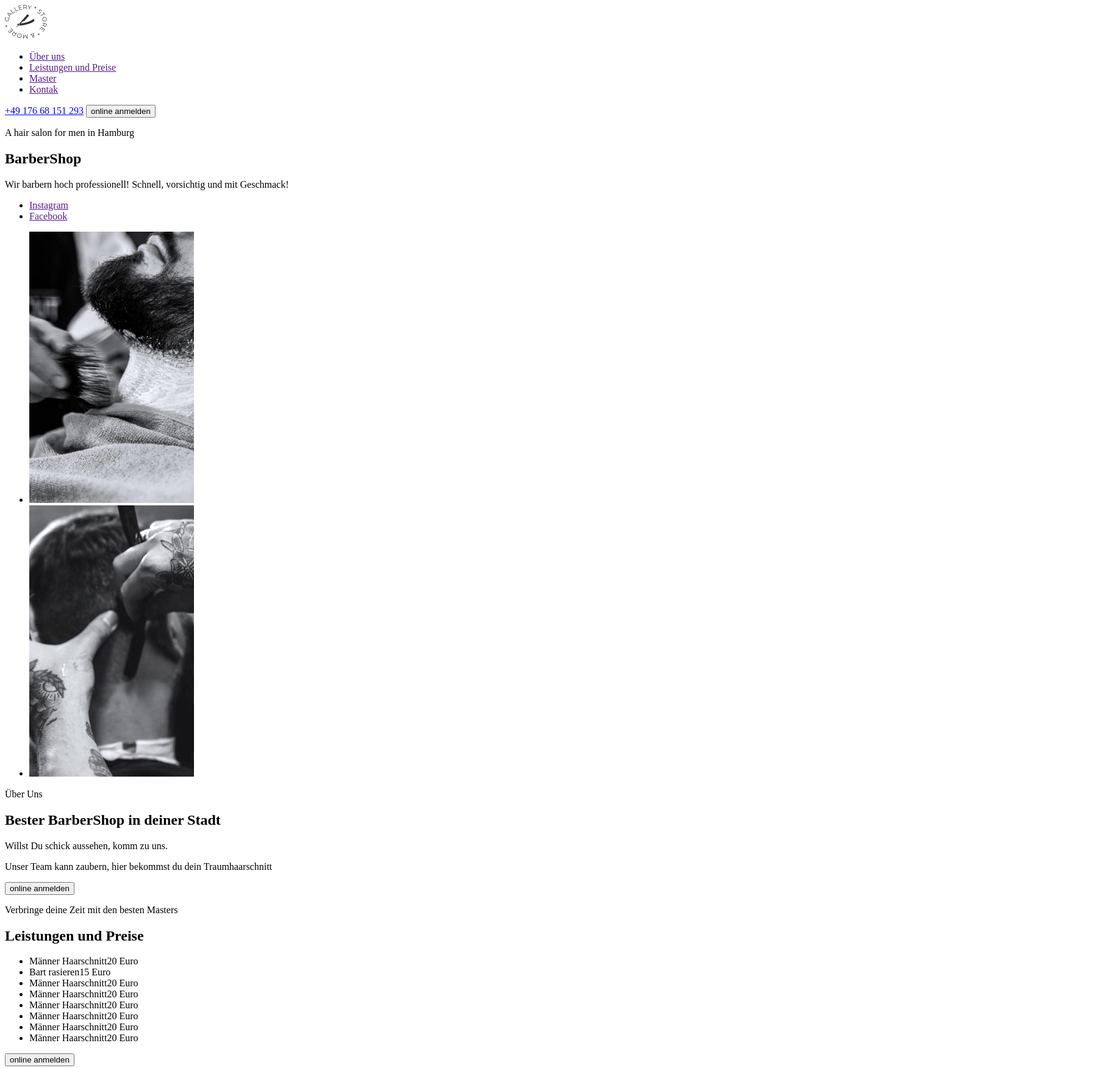
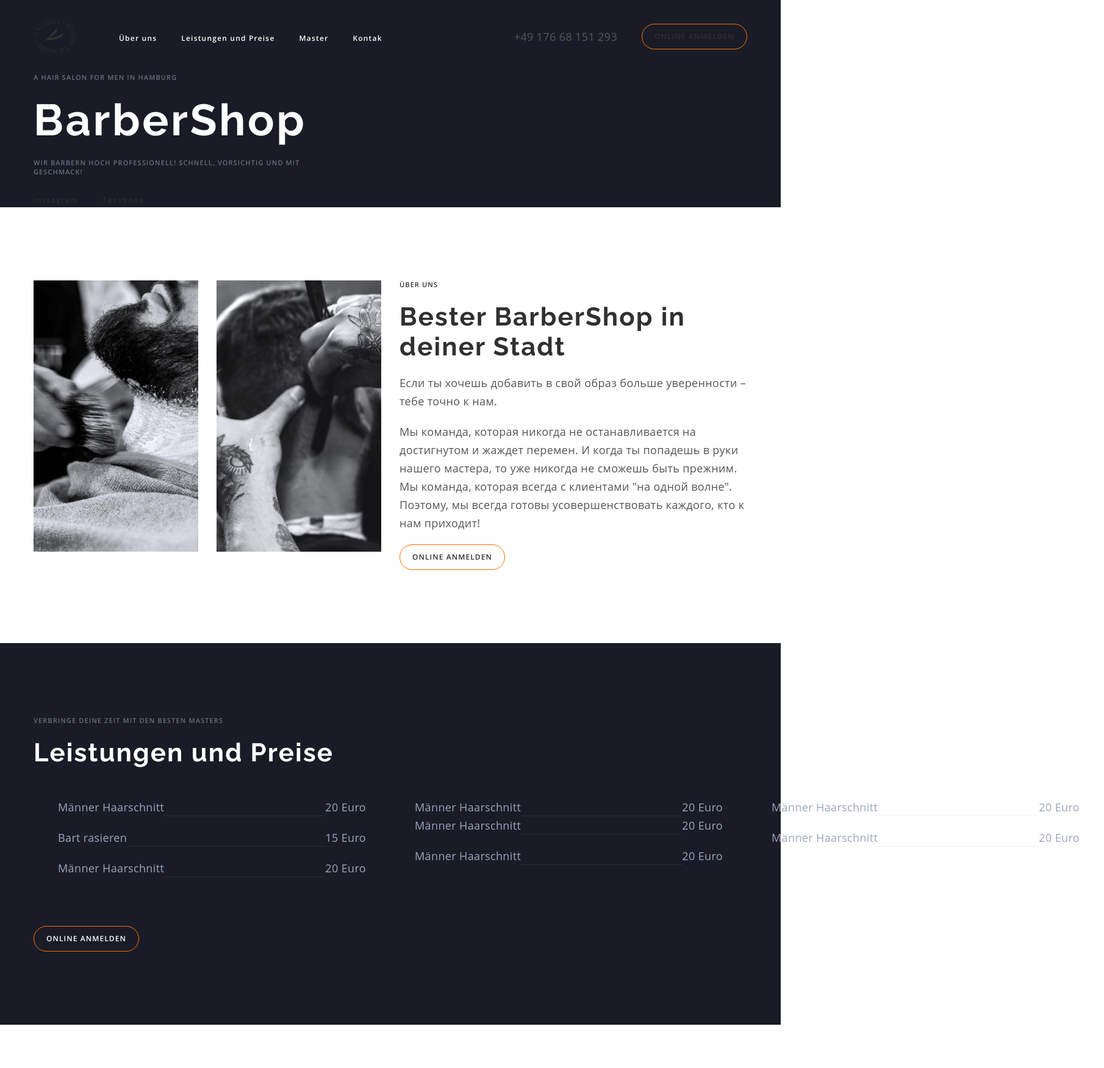
Before and after one commit to Zharkynbek/BarberShop, a plain HTML site: page index.html in a window 1280 px wide. Shown: the top 1752 px of the page at 61% size, 1810 px wide, since content can reach past the window. Drawn offline with nearby package versions, Linux system fonts and the light colour scheme; a web font is replaced by a local one.

Commit message:
pozisioniruet stili, dobavlyaet fonts i css normalize

```diff
--- a/css/style.css
+++ b/css/style.css
@@ -0,0 +1,359 @@
+@font-face {
+  font-family: "Open Sans";
+  font-style: normal;
+  font-weight: 400;
+  src: url("../fonts/open-sans/open-sans-v18-latin_cyrillic-ext_cyrillic-regular.eot");
+  src: local("Open Sans Regular"), local("OpenSans-Regular"),
+    url("../fonts/open-sans-v18-latin_cyrillic-ext_cyrillic-regular.eot?#iefix")
+      format("embedded-opentype"),
+    url("../fonts/open-sans/open-sans-v18-latin_cyrillic-ext_cyrillic-regular.woff2")
+      format("woff2"),
+    url("../fonts/open-sans/open-sans-v18-latin_cyrillic-ext_cyrillic-regular.woff")
+      format("woff"),
+    url("../fonts/open-sans/open-sans-v18-latin_cyrillic-ext_cyrillic-regular.ttf")
+      format("truetype"),
+    url("../fonts/open-sans/open-sans-v18-latin_cyrillic-ext_cyrillic-regular.svg#OpenSans")
+      format("svg");
+}
+
+@font-face {
+  font-family: "Open Sans";
+  font-style: normal;
+  font-weight: 600;
+  src: url("../fonts/open-sans/open-sans-v18-latin_cyrillic-ext_cyrillic-600.eot");
+  src: local("Open Sans SemiBold"), local("OpenSans-SemiBold"),
+    url("../fonts/open-sans-v18-latin_cyrillic-ext_cyrillic-600.eot?#iefix")
+      format("embedded-opentype"),
+    url("../fonts/open-sans/open-sans-v18-latin_cyrillic-ext_cyrillic-600.woff2")
+      format("woff2"),
+    url("../fonts/open-sans/open-sans-v18-latin_cyrillic-ext_cyrillic-600.woff")
+      format("woff"),
+    url("../fonts/open-sans/open-sans-v18-latin_cyrillic-ext_cyrillic-600.ttf")
+      format("truetype"),
+    url("../fonts/open-sans/open-sans-v18-latin_cyrillic-ext_cyrillic-600.svg#OpenSans")
+      format("svg");
+}
+
+@font-face {
+  font-family: "Open Sans";
+  font-style: normal;
+  font-weight: 700;
+  src: url("../fonts/open-sans/open-sans-v18-latin_cyrillic-ext_cyrillic-700.eot");
+  src: local("Open Sans Bold"), local("OpenSans-Bold"),
+    url("../fonts/open-sans/open-sans-v18-latin_cyrillic-ext_cyrillic-700.eot?#iefix")
+      format("embedded-opentype"),
+    url("../fonts/open-sans/open-sans-v18-latin_cyrillic-ext_cyrillic-700.woff2")
+      format("woff2"),
+    url("../fonts/open-sans/open-sans-v18-latin_cyrillic-ext_cyrillic-700.woff")
+      format("woff"),
+    url("../fonts/open-sans/open-sans-v18-latin_cyrillic-ext_cyrillic-700.ttf")
+      format("truetype"),
+    url("../fonts/open-sans/open-sans-v18-latin_cyrillic-ext_cyrillic-700.svg#OpenSans")
+      format("svg");
+}
+
+:root {
+  --main-text-cl: #555555;
+  --accent-cl: #ff6c00;
+  --black: #303030;
+  --grey: #9da4bd;
+  --white: #fff;
+  --dark-bg: #191c26;
+  --light-grey: #f7f7f7;
+}
+
+html {
+  box-sizing: border-box;
+}
+
+body {
+  font-family: "Open Sans", sans-serif;
+  font-size: 18px;
+  line-height: 1.67;
+  letter-spacing: 0.02em;
+  color: var(--main-text-cl);
+}
+
+h1,
+h2,
+h3,
+p {
+  margin-top: 0;
+}
+
+p {
+  margin-bottom: 20px;
+}
+
+img {
+  display: block;
+  min-width: 100%;
+  height: auto;
+}
+
+address {
+  font-style: normal;
+}
+
+.visually-hidden {
+  position: absolute !important;
+  clip: rect(1px 1px 1px 1px);
+  clip: rect(1px, 1px, 1px, 1px);
+  padding: 0 !important;
+  border: 0 !important;
+  height: 1px !important;
+  width: 1px !important;
+  overflow: hidden;
+}
+
+.container {
+  width: 1200px;
+  padding-left: 15px;
+  padding-right: 15px;
+  margin-right: auto;
+  margin-left: auto;
+}
+
+.list {
+  list-style: none;
+  margin: 0;
+  padding: 0;
+}
+
+.link {
+  color: inherit;
+  text-decoration: none;
+}
+
+.link:hover,
+.link:focus {
+  color: var(--accent-cl);
+}
+
+.btn {
+  display: inline-block;
+  padding: 12px 20px;
+  font-family: inherit;
+  font-weight: 600;
+  font-size: 12px;
+  line-height: 1.333;
+  letter-spacing: 0.09em;
+  text-transform: uppercase;
+  color: var(--black);
+  background-color: transparent;
+  border: 1px solid var(--accent-cl);
+  border-radius: 25px;
+}
+
+.menu {
+  display: inline-flex;
+}
+
+.menu-item:not(:last-child) {
+  margin-right: 40px;
+}
+
+.menu-link {
+  font-weight: 600;
+  font-size: 12px;
+  line-height: 1.33;
+  letter-spacing: 0.1em;
+  color: var(--white);
+}
+
+.social {
+  display: inline-flex;
+}
+
+.social-item:not(:last-child) {
+  margin-right: 40px;
+}
+
+.social-link {
+  font-weight: 600;
+  font-size: 11px;
+  line-height: 1.36;
+  letter-spacing: 0.2em;
+  color: var(--black);
+}
+
+.title {
+  font-family: "Raleway", sans-serif;
+  font-weight: 700;
+  letter-spacing: 0.05em;
+  color: var(--black);
+}
+
+.page-title {
+  margin-bottom: 20px;
+  font-size: 72px;
+  line-height: 1.18;
+}
+
+.section {
+  padding-top: 120px;
+  padding-bottom: 120px;
+}
+
+.section-title {
+  margin-bottom: 20px;
+  font-size: 42px;
+  line-height: 1.167;
+}
+
+.section-lable {
+  margin-top: 0;
+  margin-bottom: 20px;
+  font-weight: 600;
+  font-size: 11px;
+  line-height: 1.36;
+  letter-spacing: 0.1em;
+  text-transform: uppercase;
+  color: var(--black);
+}
+
+.flexbox {
+  display: flex;
+  justify-content: space-between;
+}
+
+.content-box {
+  width: calc((100% - 30px) / 2);
+}
+
+.item-title {
+  font-size: 18px;
+  line-height: 1.389;
+  color: var(--black);
+}
+
+.header {
+  padding-top: 32px;
+  padding-bottom: 32px;
+  background-color: var(--dark-bg);
+}
+
+.header .logo {
+  margin-right: 71px;
+}
+
+.header .contact-link {
+  margin-right: 40px;
+}
+
+.header-container {
+  display: flex;
+  justify-content: flex-end;
+  align-items: center;
+}
+
+.navigation {
+  display: flex;
+  margin-right: auto;
+  align-items: center;
+}
+
+.hero-content {
+  max-width: 470px;
+}
+
+.price-list {
+  display: flex;
+  flex-direction: column;
+  flex-wrap: wrap;
+  padding-top: 30px;
+  padding-bottom: 30px;
+  height: 240px;
+}
+
+.price-item {
+  width: 50%;
+  padding: 0 40px;
+  display: flex;
+  justify-content: space-between;
+}
+
+.price-item:not(:nth-child(4n)) {
+  margin-bottom: 20px;
+}
+
+.price-line {
+  flex-grow: 1;
+  border-bottom: 1px solid rgba(157, 164, 189, 0.12);
+}
+
+.team {
+  background-color: var(--light-grey);
+}
+
+.grid {
+  display: flex;
+  flex-wrap: wrap;
+  margin-left: -30px;
+  margin-top: -30px;
+}
+
+.grid-item {
+  margin-left: 30px;
+  margin-top: 30px;
+}
+
+.team-item {
+  flex-basis: calc(100% / 3 - 30px);
+  text-align: center;
+}
+
+.team-position {
+  font-size: 14px;
+  line-height: 1.357;
+  color: var(--accent-cl);
+}
+
+.galerie-item {
+  flex-basis: calc(100% / 4 - 30px);
+}
+
+.contacts-item: :not(:last-child) {
+  margin-bottom: 20px;
+}
+
+.worktime {
+  margin-top: 70px;
+}
+
+.footer {
+  padding-top: 56px;
+  padding-bottom: 56px;
+}
+
+.footer .container {
+  display: flex;
+  justify-content: space-between;
+  align-items: center;
+}
+
+.copyright {
+  font-weight: 600;
+  font-size: 11px;
+  line-height: 1.36;
+  letter-spacing: 0.2em;
+  color: var(--grey);
+}
+
+.dark-bg {
+  background-color: var(--dark-bg);
+  color: var(--grey);
+}
+
+.dark-bg .page-title,
+.dark-bg .section-title {
+  color: var(--white);
+}
+
+.dark-bg .section-lable {
+  color: rgba(157, 164, 189, 0.6);
+}
+
+.dark-bg .btn {
+  color: var(--white);
+}
--- a/index.html
+++ b/index.html
@@ -4,69 +4,83 @@
     <meta charset="UTF-8">
     <meta name="viewport" content="width=device-width, initial-scale=1.0">
     <title>BarberShop</title>
+    <link href="https://fonts.googleapis.com/css2?family=Raleway:wght@700&display=swap" rel="stylesheet">
+    <link rel="stylesheet" href="https://cdnjs.cloudflare.com/ajax/libs/modern-normalize/1.0.0/modern-normalize.min.css">
+    <link rel="stylesheet" href="css/style.css">
 </head>
 <body>
 
-    <header>
-        <nav>
-        <a href=""><img src="./images/Logo.png " alt="logo">
+    <header class="header">
+        <div class="container header-container">
+        <nav class="navigation">
+        <a class="logo" href=""><img src="./images/Logo.png " alt="logo">
         </a>
-        <ul>
-            <li><a href="">Über uns</a></li>
-            <li><a href="">Leistungen und Preise</a></li>
-            <li><a href="">Master</a></li>
-            <li><a href="">Kontak</a></li>
+        <ul class="menu list">
+            <li class="menu-item"><a href="about" class="link menu-link">Über uns</a></li>
+            <li class="menu-item"><a href="price" class="link menu-link">Leistungen und Preise</a></li>
+            <li class="menu-item"><a href="item" class="link menu-link">Master</a></li>
+            <li class="menu-item"><a href="contacts" class="link menu-link">Kontak</a></li>
         </ul>
         </nav>
-        <a href="tel:+4917668151293">+49 176 68 151 293</a>
-        <button type="button">online anmelden</button>
-
+        <a href="tel:+4917668151293" class="link contact-link">+49 176 68 151 293</a>
+        <button class="btn" type="button">online anmelden</button>
+        </div>
     </header>
-    <section>
-        <div>
-        <p>A hair salon for men in Hamburg</p>
-        <h1>BarberShop</h1>
-        <p>Wir barbern hoch professionell! Schnell, vorsichtig und mit Geschmack!</p>
+    <section class="hero dark-bg">
+        <div class="container">
+        <div class="hero-content">
+        <p class="section-lable">A hair salon for men in Hamburg</p>
+        <h1 class="title page-title">BarberShop</h1>
+        <p class="section-lable">Wir barbern hoch professionell! Schnell, vorsichtig und mit Geschmack!</p>
         </div>
-        <ul>
-            <li><a href="" target="_blanck" rel="noopener noreferer">Instagram</a></li>
-            <li><a href="" target="_blanck" rel="noopener noreferer">Facebook</a></li>
+        <ul class="list social">
+            <li class="social-item"><a href="" class="link social-link" target="_blanck" rel="noopener noreferer">Instagram</a></li>
+            <li class="social-item"><a href="" class="link social-link" target="_blanck" rel="noopener noreferer">Facebook</a></li>
         </ul>
+        </div>
     </section>
-    <section>
-        <div>
-            <ul>
-                <li><img src="./images/img-1.jpg" width="270" height="445" alt="foto1"></li>
-                <li><img src="./images/img-2.jpg" width="270" height="445" alt="foto2"></li>
+    <section class="section about" id="about">
+        <div class="container flexbox">
+        <div class="content-box">
+            <ul class="list flexbox">
+                <li class="content-box"><img src="./images/img-1.jpg" width="270" height="445" alt="foto1"></li>
+                <li class="content-box"><img src="./images/img-2.jpg" width="270" height="445" alt="foto2"></li>
             </ul>
         </div>
-        <div>
-            <p>Über Uns</p>
-            <h2>Bester BarberShop in deiner Stadt</h2>
-            <p>Willst Du schick aussehen, komm zu uns.</p>
-            <p>Unser Team kann zaubern, hier bekommst du dein Traumhaarschnitt</p>
-            <button type="button">online anmelden</button>
+        <div class="content-box">
+            <p class="section-lable">Über Uns</p>
+            <h2 class="title section-title">Bester BarberShop in deiner Stadt</h2>
+            <p>Если ты хочешь добавить в свой образ больше уверенности – тебе точно к нам.</p>
+            <p>Мы команда, которая никогда не останавливается на достигнутом
+            и жаждет перемен. И когда ты попадешь в руки нашего мастера,
+            то уже никогда не сможешь быть прежним. Мы команда, которая всегда с клиентами "на одной волне". Поэтому, мы всегда
+            готовы усовершенствовать каждого, кто к нам приходит!</p>
+            <button class="btn" type="button">online anmelden</button>
+        </div>
         </div>
     </section>
-    <section>
-        <p>Verbringe deine Zeit mit den besten Masters</p>
-        <h2>Leistungen und Preise</h2>
-        <ul>
-            <li><span>Männer Haarschnitt</span><span>20 Euro</span></li>
-            <li><span>Bart rasieren</span><span>15 Euro</span></li>
-            <li><span>Männer Haarschnitt</span><span>20 Euro</span></li>
-            <li><span>Männer Haarschnitt</span><span>20 Euro</span></li>
-            <li><span>Männer Haarschnitt</span><span>20 Euro</span></li>
-            <li><span>Männer Haarschnitt</span><span>20 Euro</span></li>
-            <li><span>Männer Haarschnitt</span><span>20 Euro</span></li>
-            <li><span>Männer Haarschnitt</span><span>20 Euro</span></li>
+
+    <section class="section dark-bg price" id="price">
+        <div class="container">
+        <p class="section-lable">Verbringe deine Zeit mit den besten Masters</p>
+        <h2 class="title section-title">Leistungen und Preise</h2>
+        <ul class="list price-list">
+            <li class="price-item"><span>Männer Haarschnitt</span><span class="price-line"></span><span>20 Euro</span></li>
+            <li class="price-item"><span>Bart rasieren</span><span class="price-line"></span><span><span>15 Euro</span></li>
+            <li class="price-item"><span>Männer Haarschnitt</span><span class="price-line"></span><span>20 Euro</span></li>
+            <li class="price-item"><span>Männer Haarschnitt</span><span class="price-line"></span><span>20 Euro</span></li>
+            <li class="price-item"><span>Männer Haarschnitt</span><span class="price-line"></span><span>20 Euro</span></li>
+            <li class="price-item"><span>Männer Haarschnitt</span><span class="price-line"></span><span>20 Euro</span></li>
+            <li class="price-item"><span>Männer Haarschnitt</span><span class="price-line"></span><span>20 Euro</span></li>
+            <li class="price-item"><span>Männer Haarschnitt</span><span class="price-line"></span><span>20 Euro</span></li>
         </ul>
-        <button type="button">online anmelden</button>
-
+        <button class="btn" type="button">online anmelden</button>
+        </div>
     </section>
-    <section>
-        <div>
-            <ul>
+    <section class="section benefits">
+        <div class="container flexbox">
+        <div class="content-box">
+            <ul class="list">
                 <li><span>200</span><span><sup>+</sup></span><span>zufriedene Kunden am Tag</span></li>
                 <li><span>20</span><span><sup>+</sup></span><span>Zertifikate für gute Service</span></li>
                 <li><span>10</span><span><sup>+</sup></span><span>beste Master Hamburgs</span></li>
@@ -74,23 +88,26 @@
             </ul>
         </div>
 
-    <div>
-        <p>Old Scool</p>
-        <h2>Warum Leute besuchen uns?</h2>
+    <div class="content-box">
+        <p class="section-lable">Old Scool</p>
+        <h2 class="title section-title">Warum Leute besuchen uns?</h2>
         <p>Willst Du schick aussehen, komm zu uns.</p>
         <p>Über uns sagt man nur gutes, lieber einmal besuchen, als 100 mal darüber hören</p>
 
     </div>
+    </div>
     </section>
-    <section>
-        <p>Wenn dir deine Zeit wert ist</p>
-        <h2>Unsere Masters</h2>
+    <section class="section team" id="team">
+        <div class="container">
 
-            <ul>
-                <li><img src="./images/img1.jpg" alt="Barber John Smith">
-                    <h3>John Smith</h3>
-                    <p>Extreme Barber</p>
-                    <ul>
+        <p class="section-lable">Wenn dir deine Zeit wert ist</p>
+        <h2 class="title section-title">Unsere Masters</h2>
+
+            <ul class="list grid">
+                <li class="grid-item team-item"><img src="./images/img1.jpg" alt="Barber John Smith">
+                    <h3 class="item-title" lang="en">John Smith</h3>
+                    <p class="team-position" lang="en">Extreme Barber</p>
+                    <ul class="list">
                         <li><a href="" target="_blanck" rel="noopener noreferer" area-label="Instagram"></a></li>
                         <li><a href="" target="_blanck" rel="noopener noreferer" area-label="Twitter"></a></li>
                         <li><a href="" target="_blanck" rel="noopener noreferer" area-label="Facebook"></a></li>
@@ -98,10 +115,10 @@
                     </ul>
                 </li>
 
-                <li><img src="./images/img2.jpg" alt="Barber Michele Doe">
-                    <h3>Michele Doe</h3>
-                    <p>Extreme Barber</p>
-                    <ul>
+                <li class="grid-item team-item"><img src="./images/img2.jpg" alt="Barber Michele Doe">
+                    <h3 class="item-title" lang="en">Michele Doe</h3>
+                    <p class="team-position" lang="en">Extreme Barber</p>
+                    <ul class="list">
                         <li><a href="" target="_blanck" rel="noopener noreferer" area-label="Instagram"></a></li>
                         <li><a href="" target="_blanck" rel="noopener noreferer" area-label="Twitter"></a></li>
                         <li><a href="" target="_blanck" rel="noopener noreferer" area-label="Facebook"></a></li>
@@ -109,10 +126,10 @@
                     </ul>
                 </li>
 
-                <li><img src="./images/img3.jpg" alt="Barber Alan Black">
-                    <h3>Alan Black</h3>
-                    <p>Extreme Barber</p>
-                    <ul>
+                <li class="grid-item team-item"><img src="./images/img3.jpg" alt="Barber Alan Black">
+                    <h3 class="item-title" lang="en">Alan Black</h3>
+                    <p class="team-position" lang="en">Extreme Barber</p>
+                    <ul class="list">
                         <li><a href="" target="_blanck"  rel="noopener noreferer" area-label="Instagram"></a></li>
                         <li><a href="" target="_blanck"  rel="noopener noreferer" area-label="Twitter"></a></li>
                         <li><a href="" target="_blanck"  rel="noopener noreferer" area-label="Facebook"></a></li>
@@ -122,41 +139,50 @@
 
 
             </ul>
+            </div>
 
     </section>
-    <section>
-        <p>Barber bedeutet Bard</p>
-        <h2 hidden>Galerie</h2>
-        <ul>
-        <li><img src="./images/Rectangle25.jpg" alt="moderner Bard"></li>
-        <li><img src="./images/Rectangle26.jpg" alt="Gefährliches Schneiden"></li>
-        <li><img src="./images/Rectangle27.jpg" alt="SPA für Männer"></li>
-        <li><img src="./images/Rectangle28.jpg" alt="Master Barber"></li>
+    <section class="section galerie">
+        <div class="container">
+        <p class="section-lable">Barber bedeutet Bard</p>
+        <h2 class="section-title visually-hidden">Galerie</h2>
+        <ul class="list grid">
+        <li class="grid-item galerie-item"><img src="./images/Rectangle25.jpg" alt="moderner Bard"></li>
+        <li class="grid-item galerie-item"><img src="./images/Rectangle26.jpg" alt="Gefährliches Schneiden"></li>
+        <li class="grid-item galerie-item"><img src="./images/Rectangle27.jpg" alt="SPA für Männer"></li>
+        <li class="grid-item galerie-item"><img src="./images/Rectangle28.jpg" alt="Master Barber"></li>
        </ul>
+    </div>
 
     </section>
-    <div>
-        <section><h2>online anmelden</h2></section>
-        <section><h2>Contacts</h2>
+    <div class="dark-bg">
+        <div class="container flexbox">
+        <section class="section contact-us content-box"><h2 class="title section-title">online anmelden</h2></section>
+        <section class="section contacts content-box" id="contacts"><h2 class="title section-title">Contacts</h2>
         <address>
-            <ul>
-                <li><a href="https://goo.gl/maps/ikuoRxJmchDqyJqGA"  target="_blanck"  rel="noopener noreferer">Hamburger Str 500, 22333 Hamburg</a></li>
-                <li><a href="tel:+4917668151293">+49 176 68 151 293</a></li>
-                <li><a href="mailto:zh.idirisov@gmail.com">zh.idirisov@gmail.com</a></li>
+            <ul class="list contacts-list">
+                <li class="contacts-item"><a href="https://goo.gl/maps/ikuoRxJmchDqyJqGA"  class="link" target="_blanck"  rel="noopener noreferer">Hamburger Str 500, 22333 Hamburg</a></li>
+                <li class="contacts-item"><a href="tel:+4917668151293" class="link">+49 176 68 151 293</a></li>
+                <li class="contacts-item"><a href="mailto:zh.idirisov@gmail.com" class="link">zh.idirisov@gmail.com</a></li>
             </ul>
         </address>
-        <section>
-            <p>Öffnungszeiten</p>
+        <section class="worktime">
+            <p class="section-lable">Öffnungszeiten</p>
             <p>Täglich von 09:00 Uhr bis 21:00 Uhr</p>
         </section>
-    </section>
+     </section>
     </div>
-    <footer>
-        <span>&copy; Copyright 2020</span>
-        <ul>
-            <li><a href="" target="_blanck" rel="noopener noreferer">Instagram</a></li>
-            <li><a href="" target="_blanck" rel="noopener noreferer">Facebook</a></li>
+    </div>
+    <footer class="footer">
+        <div class="container">
+        <span class="copyright">&copy; Copyright 2020</span>
+        <ul class="list social">
+            <li class="social-item"><a href="" class="link social-link" target="_blanck" rel="noopener noreferer">Instagram</a>
+            </li>
+            <li class="social-item"><a href="" class="link social-link" target="_blanck" rel="noopener noreferer">Facebook</a>
+            </li>
         </ul>
+        </div>
     </footer>
 </body>
 </html>
```
Also changed, not shown: 1 other file.
